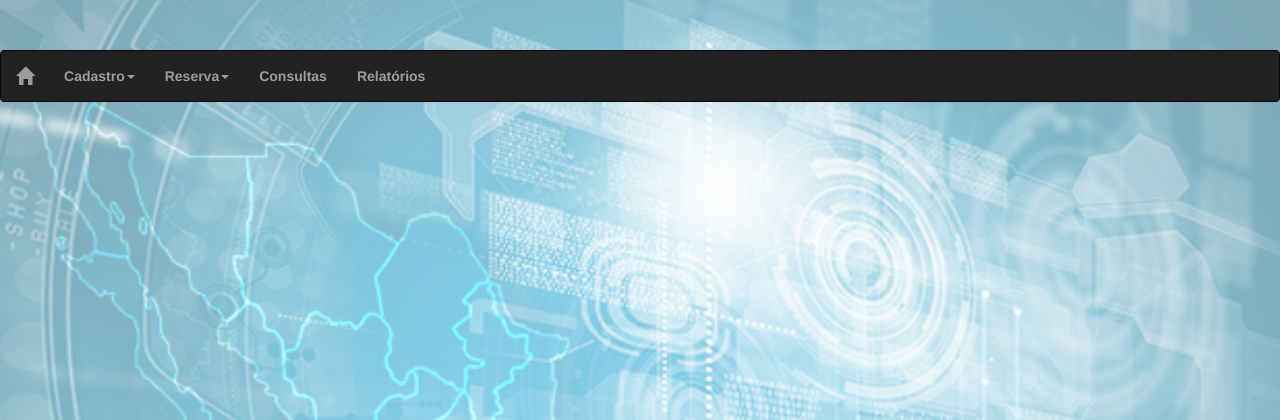
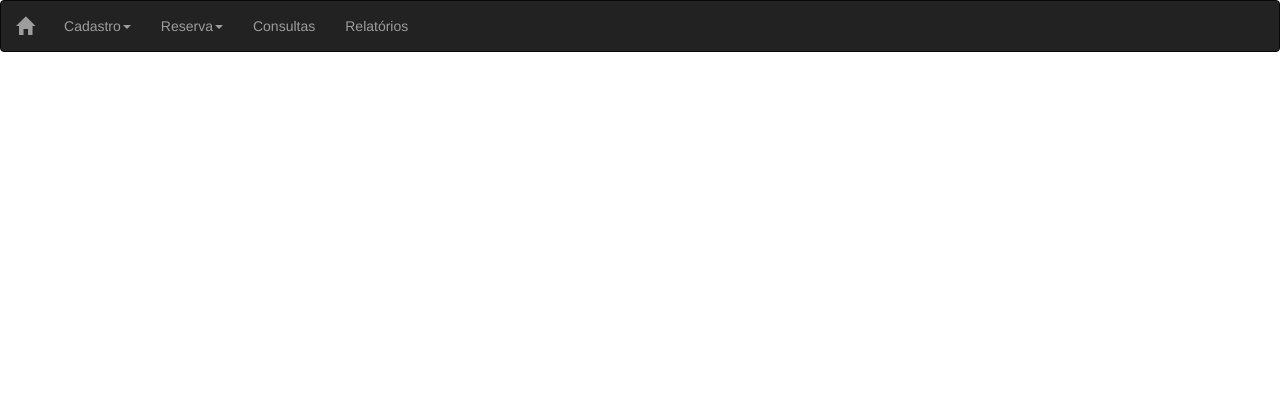
Before and after one commit to mtxthales/TY_Enterprise, a PHP site: page /app/index.php in a window 1280 px wide. Shown: the top 420 px of the page. Run offline with PHP 8.4, Linux system fonts and the light colour scheme.

Commit message:
alteração

```diff
--- a/TY_Enterprise_Projeto_Semestral/TYEnterprise/static/css/style.css
+++ /dev/null
@@ -1,48 +0,0 @@
-/*!
- * Start Bootstrap - The Big Picture HTML Template (http://startbootstrap.com)
- * Code licensed under the Apache License v2.0.
- * For details, see http://www.apache.org/licenses/LICENSE-2.0.
- */
-
-body {
-	margin-top: 50px;
-	margin-bottom: 50px;
-	background: none;
-
-}
-#container{
-	float: left;
-	width: 100%;
-	height: 100%;
-	padding-top: 100px;
-}
-
-.full {
-  background: url(http:../img/back50.png) no-repeat center center fixed;
-  -webkit-background-size: cover;
-  -moz-background-size: cover;
-  -o-background-size: cover;
-  background-size: cover;
-
-}
-.logo{background: url(http:../img/ty01.png) no-repeat center center fixed;
-font-weight: bold; }
-p{
-	font-weight: bold;
-	text-align: justify;
-}
-.menu{
-	font-weight: bold;
-}
-.imgfundo{
-	opacity: 0.5;
-	filter: alpha(opacity=50); /* For IE8 and earlier */
-}
-#header{
-	background-color: #bebebe;
-	height: 60px;
-	width: 100%;
-	text-align: center;
-
-
-}
```
Also changed, not shown: TY_Enterprise_Projeto_Semestral/TYEnterprise/app/mvc/view/Recurso.class.php (+5 -12 lines).
